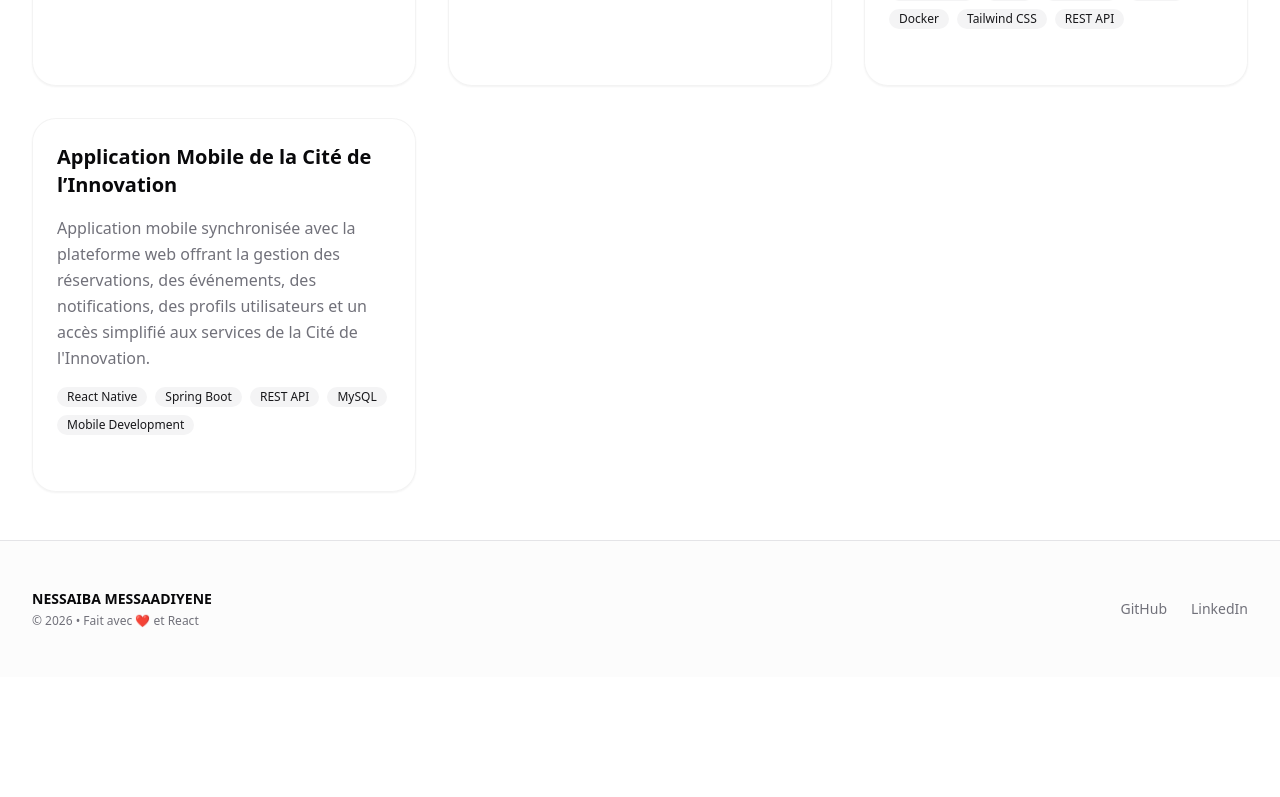
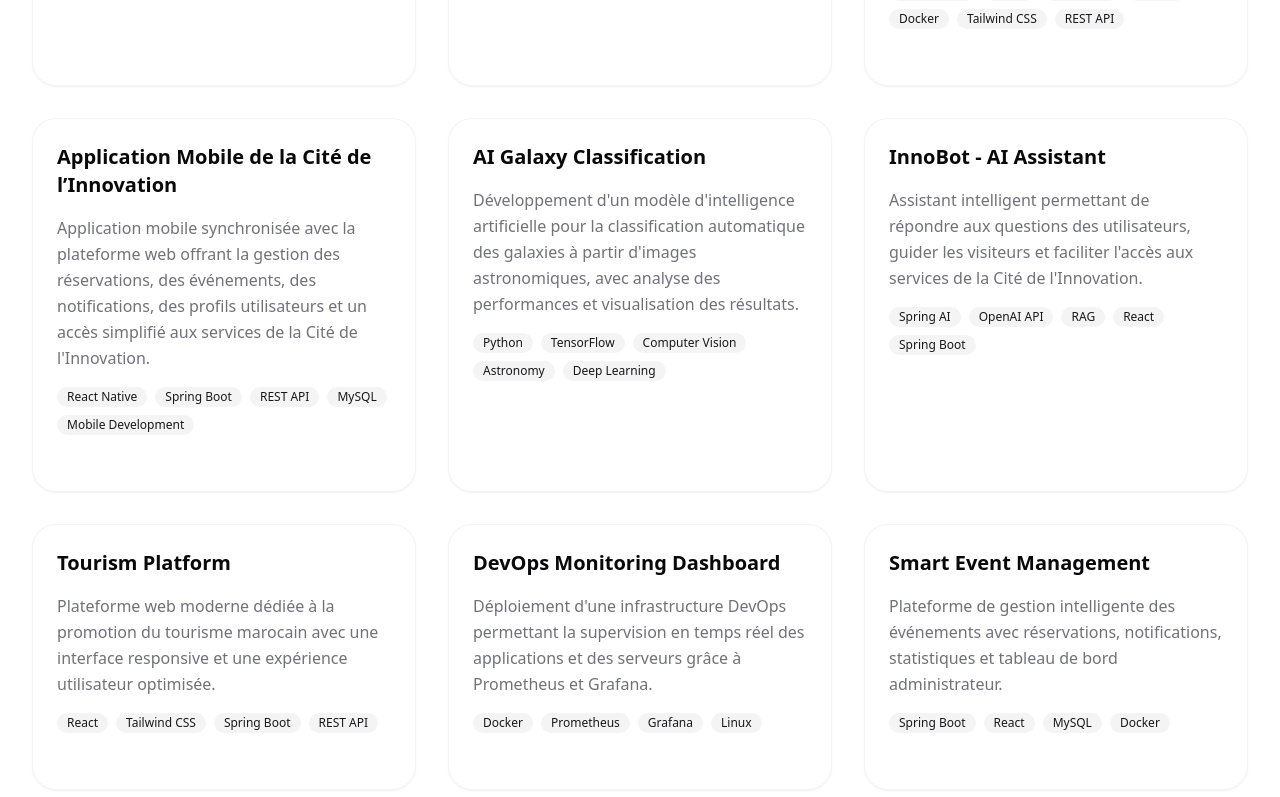
Before and after one commit to nessaiba2003-ui/Portfolio, a React (Vite) app: page /projects in a window 1280 px wide. Shown: the part 1043-1840 px from the top of the page. Before the commit the page ends 1720 px from the top, so only its background shows below. Built offline with nearby package versions, Linux system fonts and the light colour scheme.

Commit message:
edit final

```diff
--- a/src/data/projects.ts
+++ b/src/data/projects.ts
@@ -66,4 +66,34 @@ export const projects: Project[] = [
   ],
   summary: "Application mobile synchronisée avec la plateforme web offrant la gestion des réservations, des événements, des notifications, des profils utilisateurs et un accès simplifié aux services de la Cité de l'Innovation."
 },
+{
+  title: 'AI Galaxy Classification',
+  period: '2026',
+  tags: ['Python', 'TensorFlow', 'Computer Vision', 'Astronomy', 'Deep Learning'],
+  summary: "Développement d'un modèle d'intelligence artificielle pour la classification automatique des galaxies à partir d'images astronomiques, avec analyse des performances et visualisation des résultats."
+},
+{
+  title: 'InnoBot - AI Assistant',
+  period: '2026',
+  tags: ['Spring AI', 'OpenAI API', 'RAG', 'React', 'Spring Boot'],
+  summary: "Assistant intelligent permettant de répondre aux questions des utilisateurs, guider les visiteurs et faciliter l'accès aux services de la Cité de l'Innovation."
+},
+{
+  title: 'Tourism Platform',
+  period: '2026',
+  tags: ['React', 'Tailwind CSS', 'Spring Boot', 'REST API'],
+  summary: "Plateforme web moderne dédiée à la promotion du tourisme marocain avec une interface responsive et une expérience utilisateur optimisée."
+},
+{
+  title: 'DevOps Monitoring Dashboard',
+  period: '2026',
+  tags: ['Docker', 'Prometheus', 'Grafana', 'Linux'],
+  summary: "Déploiement d'une infrastructure DevOps permettant la supervision en temps réel des applications et des serveurs grâce à Prometheus et Grafana."
+},
+{
+  title: 'Smart Event Management',
+  period: '2026',
+  tags: ['Spring Boot', 'React', 'MySQL', 'Docker'],
+  summary: "Plateforme de gestion intelligente des événements avec réservations, notifications, statistiques et tableau de bord administrateur."
+},
 ];
```
